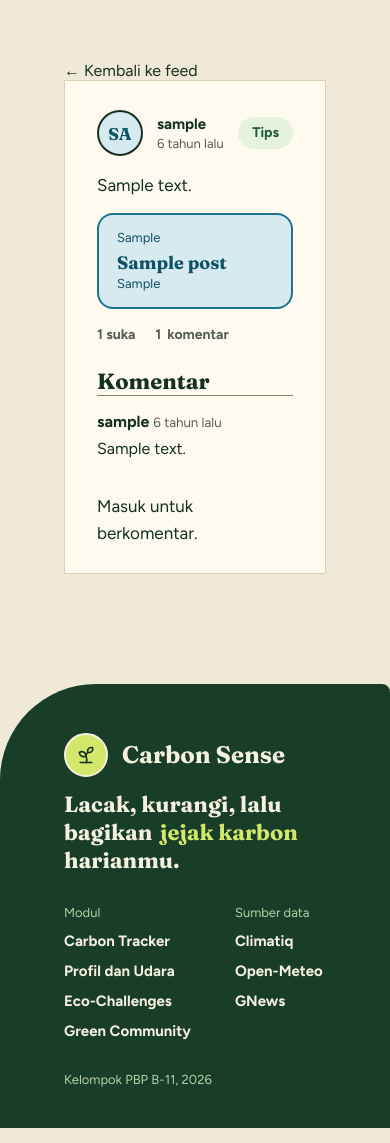
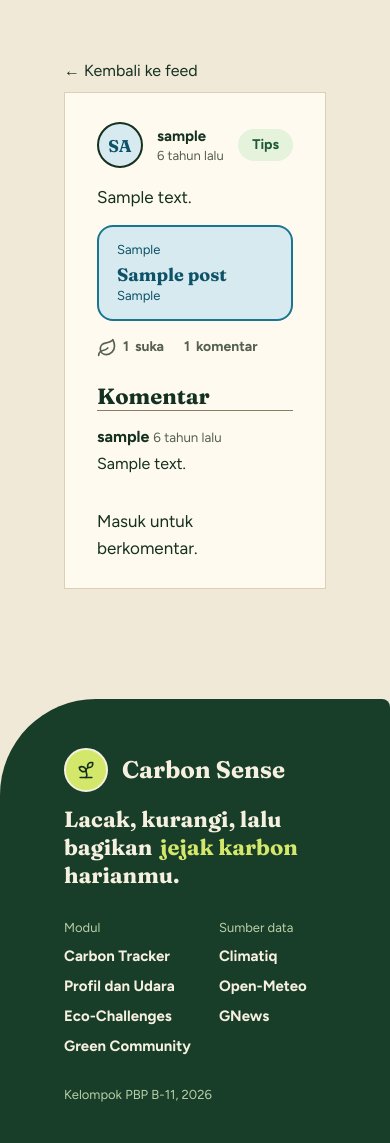
Before and after one commit to PBP-B-11/carbon-sense, a Django app: page /community/post/00000000-0000-0000-0000-000000000001/ in a window 390 px wide. Shown: the part 209-1352 px from the top of the page. Run offline with Django 5.2, Linux system fonts and the light colour scheme; tables that the repository leaves empty hold one stand-in row (values such as "Sample post").

Commit message:
feat: add like button on post detail, polish responsiveness for small screen

```diff
--- /dev/null
+++ b/community/templates/community/_like_form.html
@@ -0,0 +1,5 @@
+<form method="post" action="{% url 'community:toggle_like' post.pk %}" class="js-like-form">
+  {% csrf_token %}
+  {% if next %}<input type="hidden" name="next" value="{{ next }}">{% endif %}
+  <button type="submit" aria-pressed="{% if post.is_liked %}true{% else %}false{% endif %}"{% if post.is_liked %} class="liked"{% endif %}><svg width="20" height="20" viewBox="0 0 24 24" fill="none" stroke="currentColor" stroke-width="2" stroke-linecap="round" stroke-linejoin="round" aria-hidden="true"><use href="#i-leaf"/></svg><span class="like-count">{{ post.like_count }}</span> suka</button>
+</form>
--- a/community/templates/community/_post_card.html
+++ b/community/templates/community/_post_card.html
@@ -14,10 +14,7 @@
   </a>
   {% endif %}
   <footer class="post-foot">
-    <form method="post" action="{% url 'community:toggle_like' post.pk %}" class="js-like-form">
-      {% csrf_token %}
-      <button type="submit" aria-pressed="{% if post.is_liked %}true{% else %}false{% endif %}"{% if post.is_liked %} class="liked"{% endif %}><svg width="20" height="20" viewBox="0 0 24 24" fill="none" stroke="currentColor" stroke-width="2" stroke-linecap="round" stroke-linejoin="round" aria-hidden="true"><use href="#i-leaf"/></svg><span class="like-count">{{ post.like_count }}</span> suka</button>
-    </form>
+    {% include "community/_like_form.html" %}
     <a href="{% url 'community:post_detail' post.pk %}"><svg width="20" height="20" viewBox="0 0 24 24" fill="none" stroke="currentColor" stroke-width="2" stroke-linecap="round" stroke-linejoin="round" aria-hidden="true"><use href="#i-message-circle"/></svg>{{ post.comment_count }} komentar</a>
     {% if post.author_id == user.id %}
     <span class="edit">
--- a/community/templates/community/post_detail.html
+++ b/community/templates/community/post_detail.html
@@ -7,7 +7,7 @@
 
 {% block content %}
     <div class="container">
-      <p><a href="{% url 'community:index' %}">&larr; Kembali ke feed</a></p>
+      <p class="back-link"><a href="{% url 'community:index' %}">&larr; Kembali ke feed</a></p>
       {% for message in messages %}
       <p class="card feed-note" role="alert">{{ message }}</p>
       {% endfor %}
@@ -25,7 +25,10 @@
           {% if post.news_snippet %}<small>{{ post.news_snippet }}</small>{% endif %}
         </a>
         {% endif %}
-        <footer class="post-foot"><span>{{ post.like_count }} suka</span><span><span id="comment-count">{{ comments|length }}</span> komentar</span></footer>
+        <footer class="post-foot">
+          {% include "community/_like_form.html" with next=request.path %}
+          <span><span id="comment-count">{{ comments|length }}</span> komentar</span>
+        </footer>
 
         <h2>Komentar</h2>
         <div id="comments">
--- a/community/views.py
+++ b/community/views.py
@@ -150,10 +150,7 @@ def toggle_like(request, pk):
 
 
 def post_detail(request, pk):
-    post = get_object_or_404(
-        Post.objects.select_related("author").annotate(like_count=Count("likes")),
-        pk=pk,
-    )
+    post = get_object_or_404(_feed_posts(request.user), pk=pk)
     comments = post.comments.select_related("author")
     return render(
         request,
--- a/static/css/styles.css
+++ b/static/css/styles.css
@@ -2897,6 +2897,10 @@ textarea:focus-visible {
   outline-offset: 2px;
 }
 
+.back-link {
+  margin-bottom: 12px;
+}
+
 .toast-region {
   position: fixed;
   right: 24px;
@@ -3187,6 +3191,14 @@ textarea:focus-visible {
     position: static;
     padding-bottom: 0;
   }
+
+  .footer-cols {
+    gap: 28px;
+  }
+
+  .footer-cols a {
+    white-space: nowrap;
+  }
 }
 
 /* ---------- Warna teks dan penekanan per modul ---------- */
--- a/static/js/community/detail-page.js
+++ b/static/js/community/detail-page.js
@@ -1,3 +1,5 @@
 import {initComments} from './comments.js';
+import {initLikes} from './likes.js';
 
+initLikes(document.querySelector('article.post'));
 initComments();
```
Also changed, not shown: community/tests.py (+24 -0 lines).
